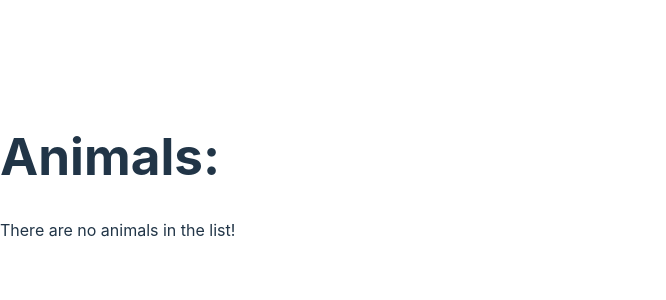
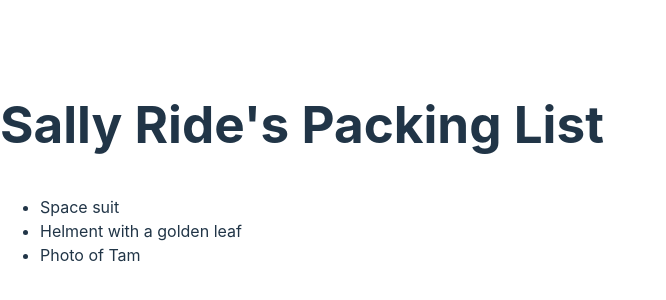
Before and after one commit to 4bdullah7eeshan/my-first-react-app, a React (Vite) app: page / in a window 1280 px wide. Shown: the part 232-532 px from the top of the page, without its empty margins (0-666 px from the left). Built offline with nearby package versions, Linux system fonts and the light colour scheme.

Commit message:
feat: render packing list items

```diff
--- a/src/main.jsx
+++ b/src/main.jsx
@@ -1,10 +1,10 @@
 import { StrictMode } from 'react'
 import { createRoot } from 'react-dom/client'
-import Animals from './top/rendering-techniques/Animals'
+import PackingList from './react.dev/conditional-rendering/PackingList'
 import './index.css'
 
 createRoot(document.getElementById('root')).render(
   <StrictMode>
-    <Animals />
+    <PackingList />
   </StrictMode>,
 )
--- a/src/react.dev/conditional-rendering/PackingList.jsx
+++ b/src/react.dev/conditional-rendering/PackingList.jsx
@@ -0,0 +1,27 @@
+function Item({ name, isPacked }) {
+    return <li className="item">{name}</li>
+}
+
+function PackingList() {
+    return (
+        <section>
+            <h1>Sally Ride&apos;s Packing List</h1>
+            <ul>
+                <Item
+                    isPacked={true}
+                    name="Space suit"
+                />
+                <Item
+                    isPacked={true}
+                    name="Helment with a golden leaf"
+                />
+                <Item
+                    isPacked={false}
+                    name="Photo of Tam"
+                />
+            </ul>
+        </section>
+    );
+}
+
+export default PackingList;
```
